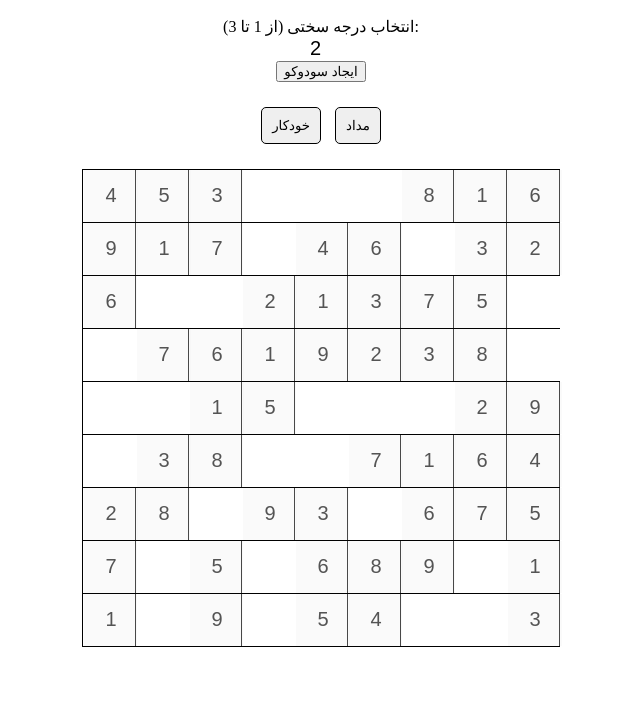
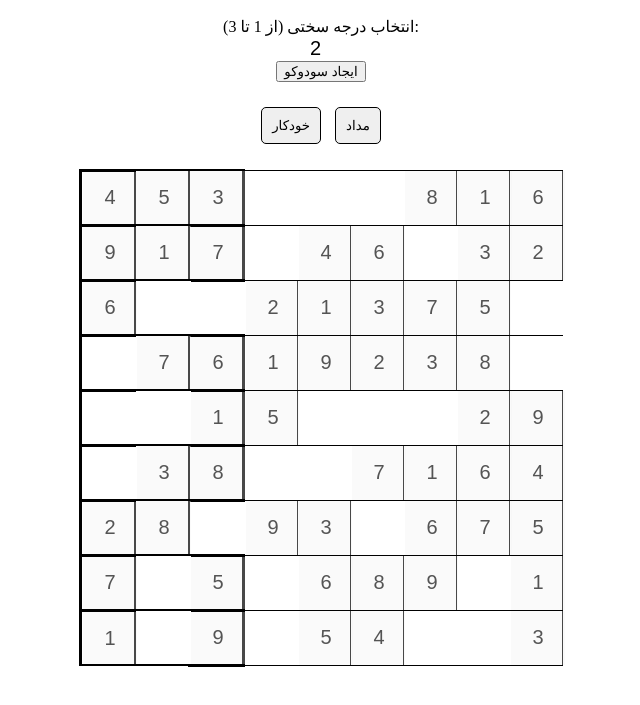
Before and after one commit to mbmb24658/soduko, a plain HTML site: page index.html in a window 1280 px wide. Shown: the part 51-756 px from the top of the page, without its empty margins (319-959 px from the left). Drawn offline with Linux system fonts and the light colour scheme.

Commit message:
Update index.html

```diff
--- a/index.html
+++ b/index.html
@@ -46,6 +46,31 @@
             background-color: #4CAF50;
             color: white;
         }
+
+        /* اضافه کردن رنگ‌بندی به خانه‌های 3x3 */
+        .block {
+            border: 2px solid #000;
+        }
+
+        /* جدا کردن نواحی 3x3 با border ضخیم‌تر */
+        .block:nth-child(3n) {
+            border-right: 3px solid #000;
+        }
+
+        .block:nth-child(9n+1) {
+            border-left: 3px solid #000;
+        }
+
+        .block:nth-child(1), .block:nth-child(10), .block:nth-child(19) {
+            border-top: 3px solid #000;
+        }
+
+        .block:nth-child(3), .block:nth-child(6), .block:nth-child(9),
+        .block:nth-child(12), .block:nth-child(15), .block:nth-child(18),
+        .block:nth-child(21), .block:nth-child(24), .block:nth-child(27) {
+            border-bottom: 3px solid #000;
+        }
+
     </style>
 </head>
 <body>
@@ -137,6 +162,12 @@
                     const td = document.createElement('td');
                     const input = document.createElement('input');
 
+                    // اضافه کردن کلاس برای خانه‌های 3x3
+                    const blockClass = 'block';
+                    if ((Math.floor(row / 3) * 3 + Math.floor(col / 3)) % 3 === 0) {
+                        td.classList.add(blockClass);
+                    }
+
                     if (sudokuBoard[row][col] !== null) {
                         input.value = sudokuBoard[row][col];
                         input.disabled = true;
```
